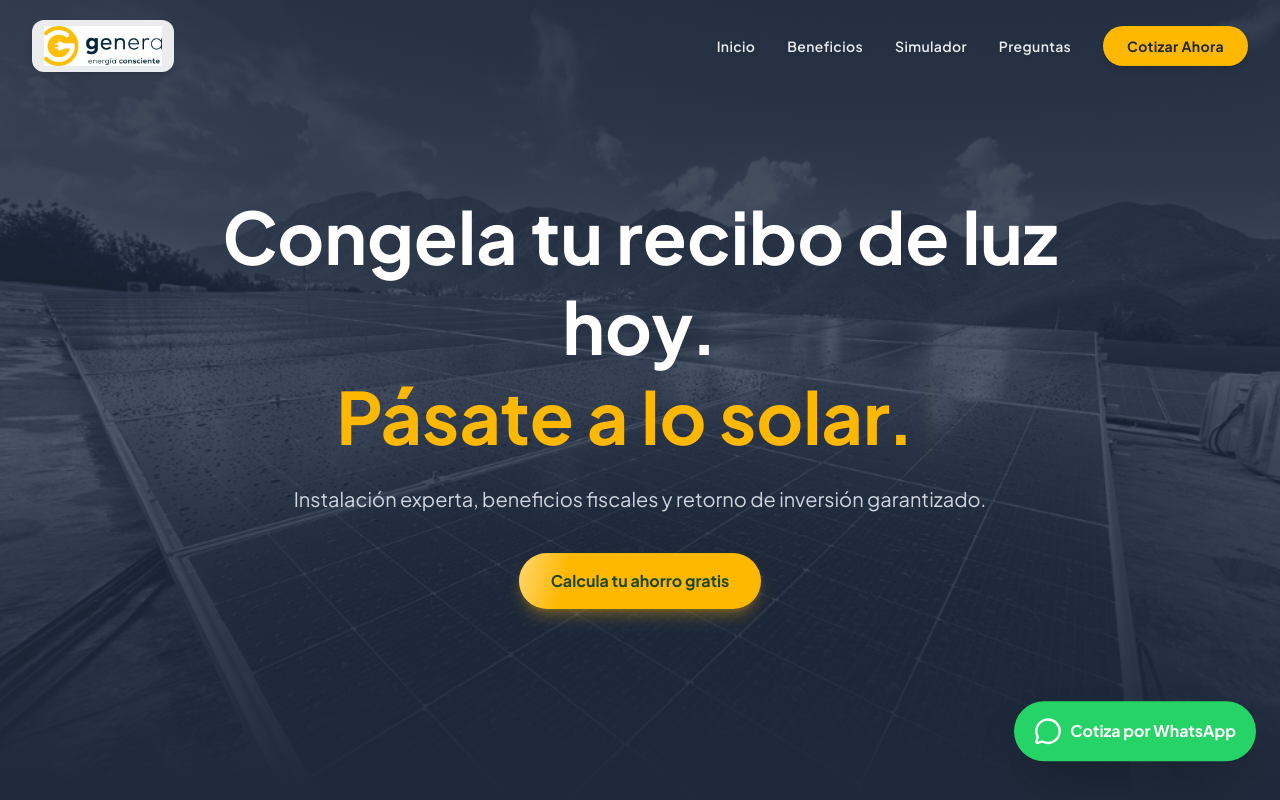
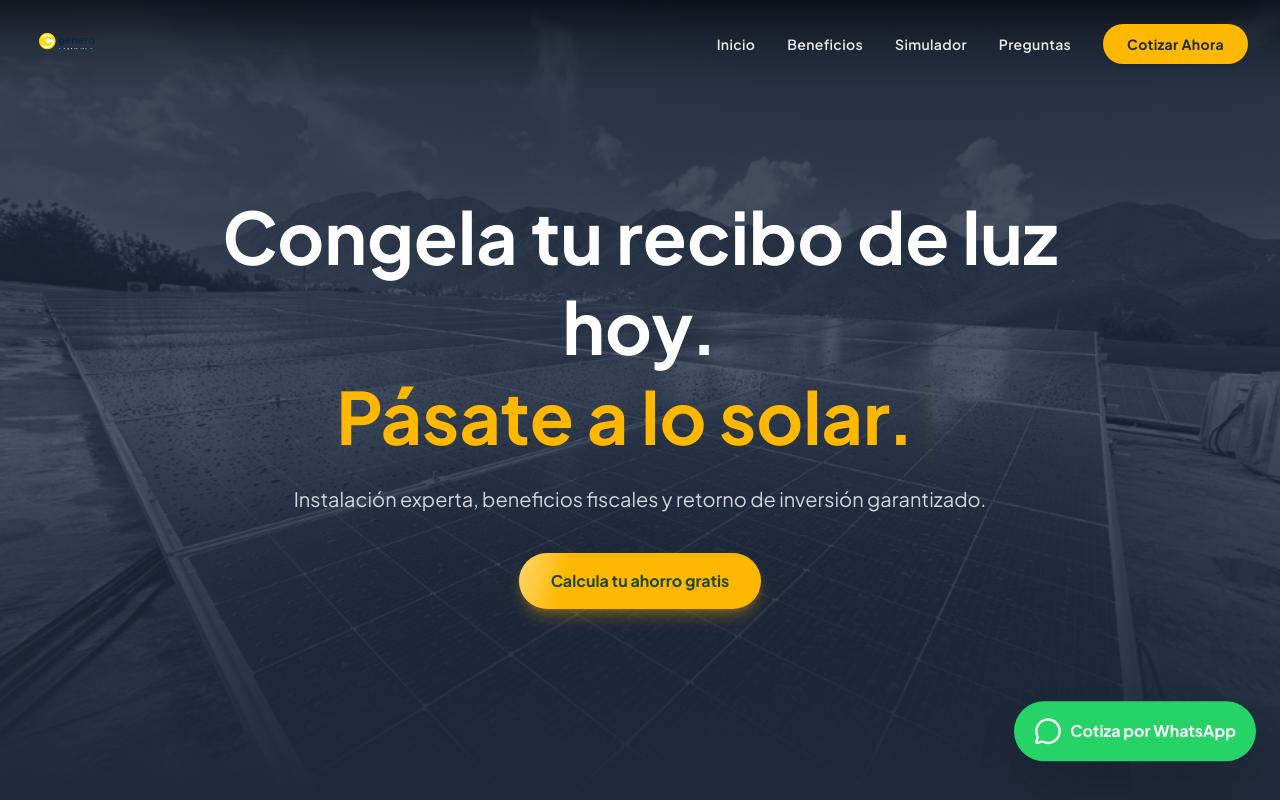
Before and after one commit to iramirezftg/genera-mexico, a Next.js app: page / in a window 1280 px wide. Shown: the top 800 px of the page. Built offline with nearby package versions, Linux system fonts and the light colour scheme.

Commit message:
fix: logo genera natural sobre gradiente oscuro en hero header

```diff
--- a/src/components/Header.tsx
+++ b/src/components/Header.tsx
@@ -26,26 +26,26 @@ export default function Header() {
   return (
     <header
       className={`fixed top-0 w-full z-50 transition-all duration-300 ${
-        isScrolled ? 'bg-white/90 backdrop-blur-md shadow-sm py-3' : 'bg-transparent py-5'
+        isScrolled
+          ? 'bg-white/95 backdrop-blur-md shadow-sm py-3'
+          : 'bg-gradient-to-b from-black/60 via-black/20 to-transparent py-5'
       }`}
     >
       <div className="max-w-7xl mx-auto px-4 sm:px-6 lg:px-8">
         <div className="flex justify-between items-center">
 
-          {/* Logo */}
+          {/* Logo — colores naturales en ambos estados */}
           <a href="#top" className="flex items-center">
-            <div className={`px-3 py-1.5 rounded-xl transition-all duration-300 ${
-              isScrolled ? '' : 'bg-white/90 backdrop-blur-sm shadow-md'
-            }`}>
-              <Image
-                src="/logo-genera.png"
-                alt="Genera México — Energía Consciente"
-                width={160}
-                height={48}
-                className="h-8 md:h-10 w-auto object-contain"
-                priority
-              />
-            </div>
+            <Image
+              src="/logo-genera.png"
+              alt="Genera México — Energía Consciente"
+              width={180}
+              height={54}
+              className={`w-auto object-contain transition-all duration-300 ${
+                isScrolled ? 'h-9 md:h-11' : 'h-10 md:h-12'
+              }`}
+              priority
+            />
           </a>
 
           {/* Desktop Nav */}
```
Also changed, not shown: public/logo-genera.png.
